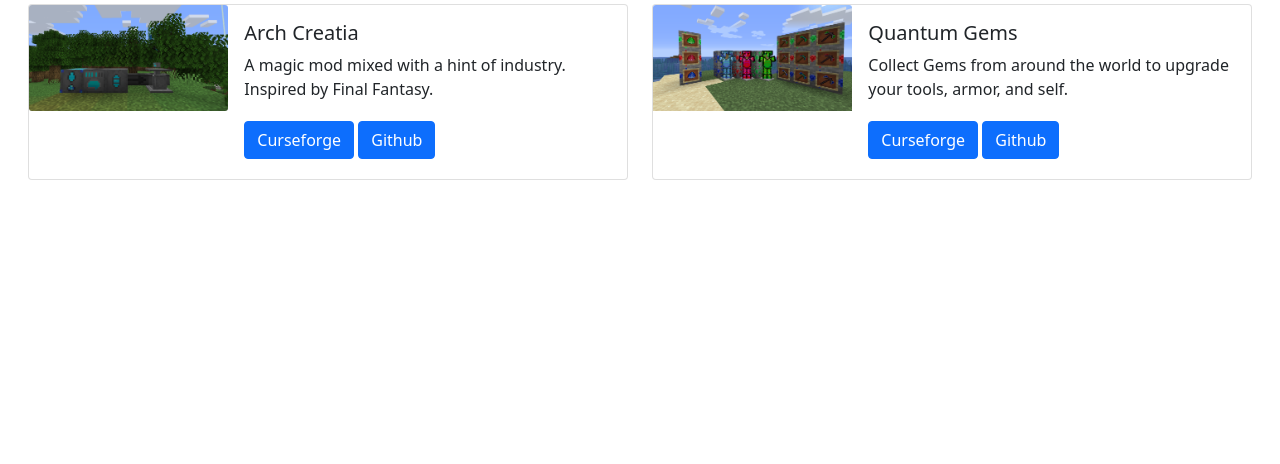
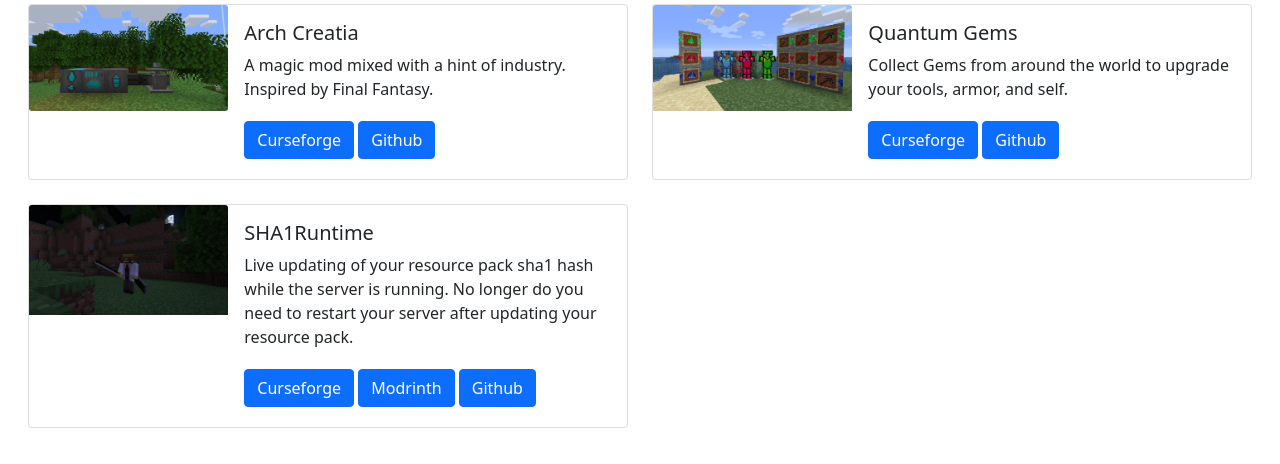
Before and after one commit to robotmonkey1000/website, a plain HTML site: page public/mods/fabricmods.html in a window 1280 px wide. Shown: the part 180-644 px from the top of the page. Drawn offline with nearby package versions, Linux system fonts and the light colour scheme.

Commit message:
Updating with recent projects

```diff
--- a/public/mods/fabricmods.html
+++ b/public/mods/fabricmods.html
@@ -60,6 +60,25 @@
                     </div>
                 </div>
             </div>
+
+            <div class="col">
+                <div class="card h-100">
+                    <div class="row g-0">
+                        <div class="col-md-4">
+                            <img class="card-img-top" src="/images/mods/fabric/sha1runtime.png" alt="">
+                        </div>
+                        <div class="col-md-8">
+                            <div class="card-body">
+                                <h5 class="card-title">SHA1Runtime</h5>
+                                <p class="card-text">Live updating of your resource pack sha1 hash while the server is running. No longer do you need to restart your server after updating your resource pack.</p>
+                                <a href="https://www.curseforge.com/minecraft/mc-mods/sha1runtime" class="btn btn-primary my-1">Curseforge</a>
+                                <a href="https://modrinth.com/mod/sha1runtime" class="btn btn-primary">Modrinth</a>
+                                <a href="https://github.com/robotmonkey1000/SHA1Runtime" class="btn btn-primary">Github</a>
+                            </div>
+                        </div>
+                    </div>
+                </div>
+            </div>
         </div>
         <script src="https://cdn.jsdelivr.net/npm/bootstrap@5.0.1/dist/js/bootstrap.bundle.min.js" integrity="sha384-gtEjrD/SeCtmISkJkNUaaKMoLD0//ElJ19smozuHV6z3Iehds+3Ulb9Bn9Plx0x4" crossorigin="anonymous"></script>
     </body>
```
Also changed, not shown: public/gamedev.html (+17 -0 lines), public/index.html (+6 -4 lines), public/images/GameDevelopment/sunmooncheckers.png (added), public/images/mods/fabric/sha1runtime.png (added).
